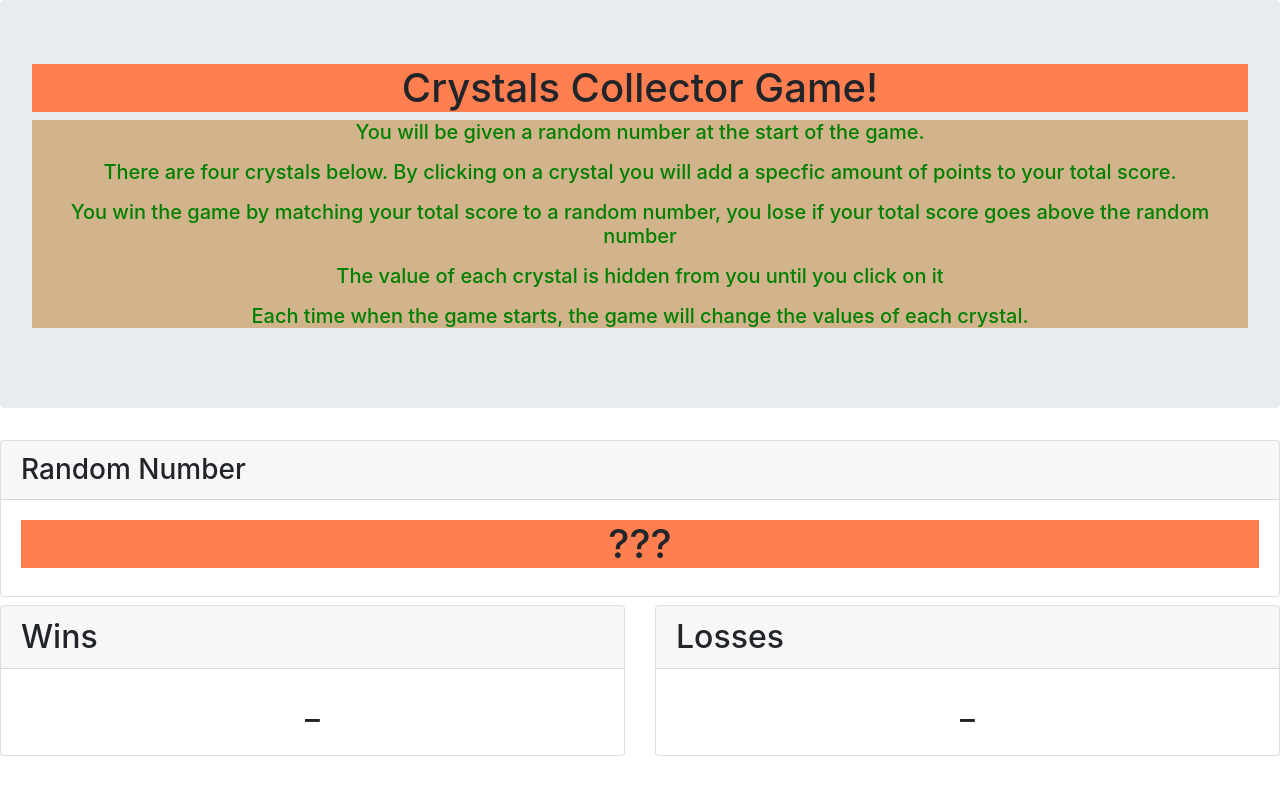
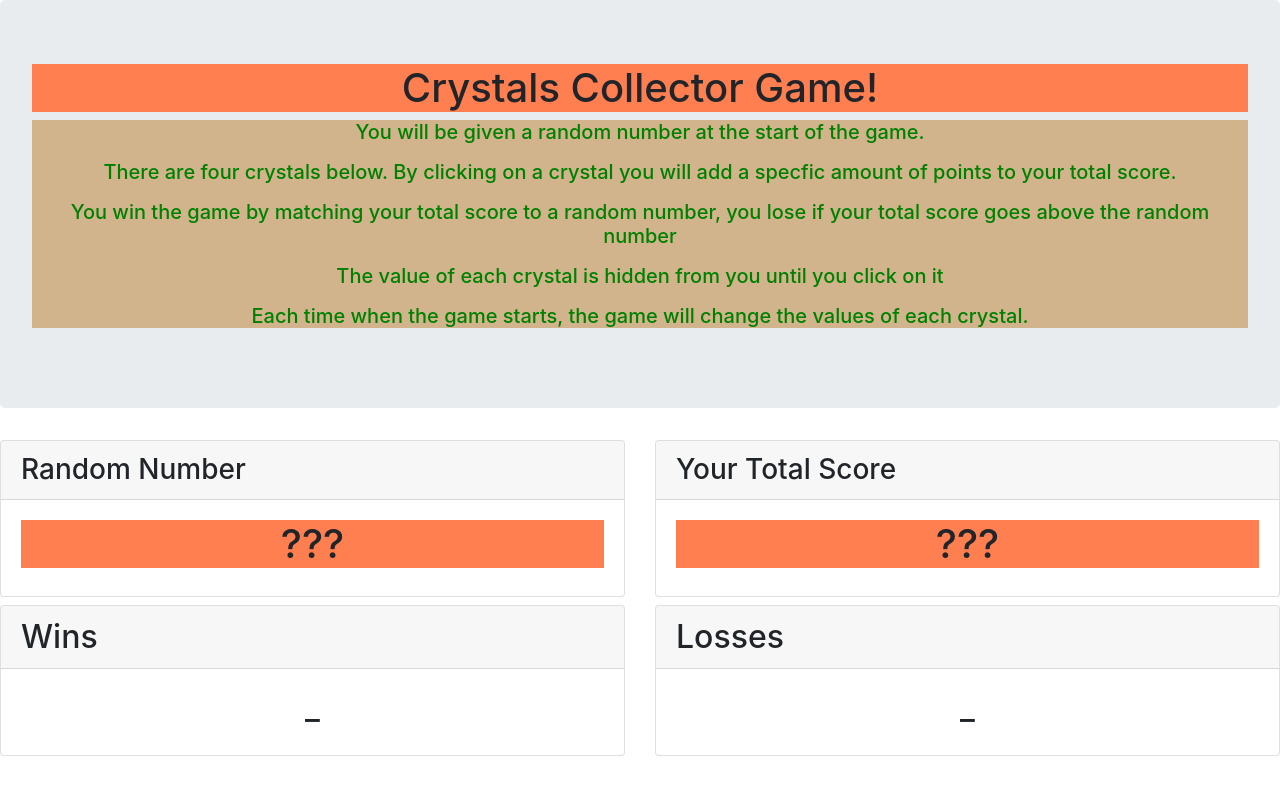
Before and after one commit to estevansta/unit-4-game, a plain HTML site: page index.html in a window 1280 px wide. Drawn offline with nearby package versions, Linux system fonts and the light colour scheme.

Commit message:
Random Number Display and Total Score Display on same row

```diff
--- a/index.html
+++ b/index.html
@@ -28,14 +28,22 @@
             </h4>
     </div>
 
-<!-- Random Number Display -->
+<!-- Random Number Display  & Your total score display-->
 
     <div class="row">
-        <div class="col-md-12">
+        <div class="col-md-6">
             <div class="card mb-2">
                     <h3 class="card-header">Random Number</h3>
                 <div class="card-body text-center">
                     <h1 id="random-number">???</h1>
+                </div>
+            </div>
+        </div>
+        <div class="col-md-6">
+            <div class="card mb-2">
+                    <h3 class="card-header">Your Total Score</h3>
+                <div class="card-body text-center">
+                    <h1 id="your-total-score">???</h1>
                 </div>
             </div>
         </div>
```
